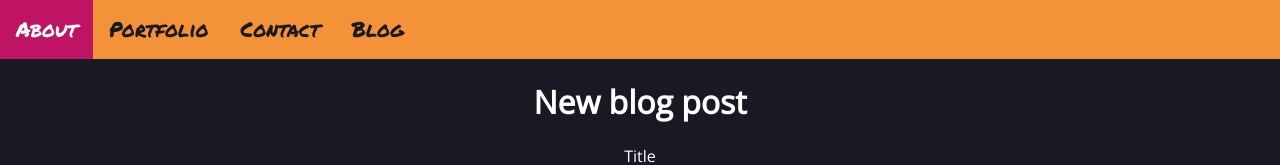
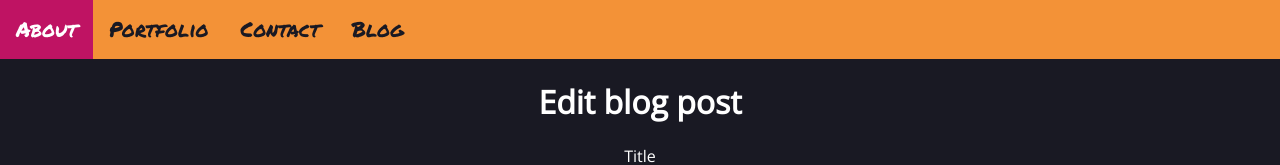
Before and after one commit to jb-0/site-react, a React (Create React App) app in the folder frontend/: page /blog/edit/1 in a window 1280 px wide. Shown: the top 165 px of the page. Built offline with nearby package versions, Linux system fonts and the light colour scheme.

Commit message:
Updated headings

```diff
--- a/frontend/src/components/blog/BlogPostCreate.jsx
+++ b/frontend/src/components/blog/BlogPostCreate.jsx
@@ -41,6 +41,7 @@ function BlogPostCreate() {
   return (
     <div className="blog-post-create">
       <Navbar />
+      <h1>New blog post</h1>
       <BlogPostForm handleUpdates={handleUpdates} handleSubmit={handleSubmit} blogPost={blogPost}/>
       <Footer />
     </div>
--- a/frontend/src/components/blog/BlogPostEdit.jsx
+++ b/frontend/src/components/blog/BlogPostEdit.jsx
@@ -40,6 +40,7 @@ function BlogPostEdit(props) {
   return (
     <div className="blog-post-edit">
       <Navbar />
+      <h1>Edit blog post</h1>
       <BlogPostForm handleUpdates={handleUpdates} handleSubmit={handleSubmit} blogPost={blogPost}/>
       <Footer />
     </div>
--- a/frontend/src/components/blog/BlogPostForm.jsx
+++ b/frontend/src/components/blog/BlogPostForm.jsx
@@ -3,7 +3,6 @@ import React from "react";
 function BlogPostForm(props) {
   return (
     <div>
-      <h1>New blog post</h1>
       <form onSubmit={props.handleSubmit}>
         <label htmlFor="title">Title</label>
         <br />
```
